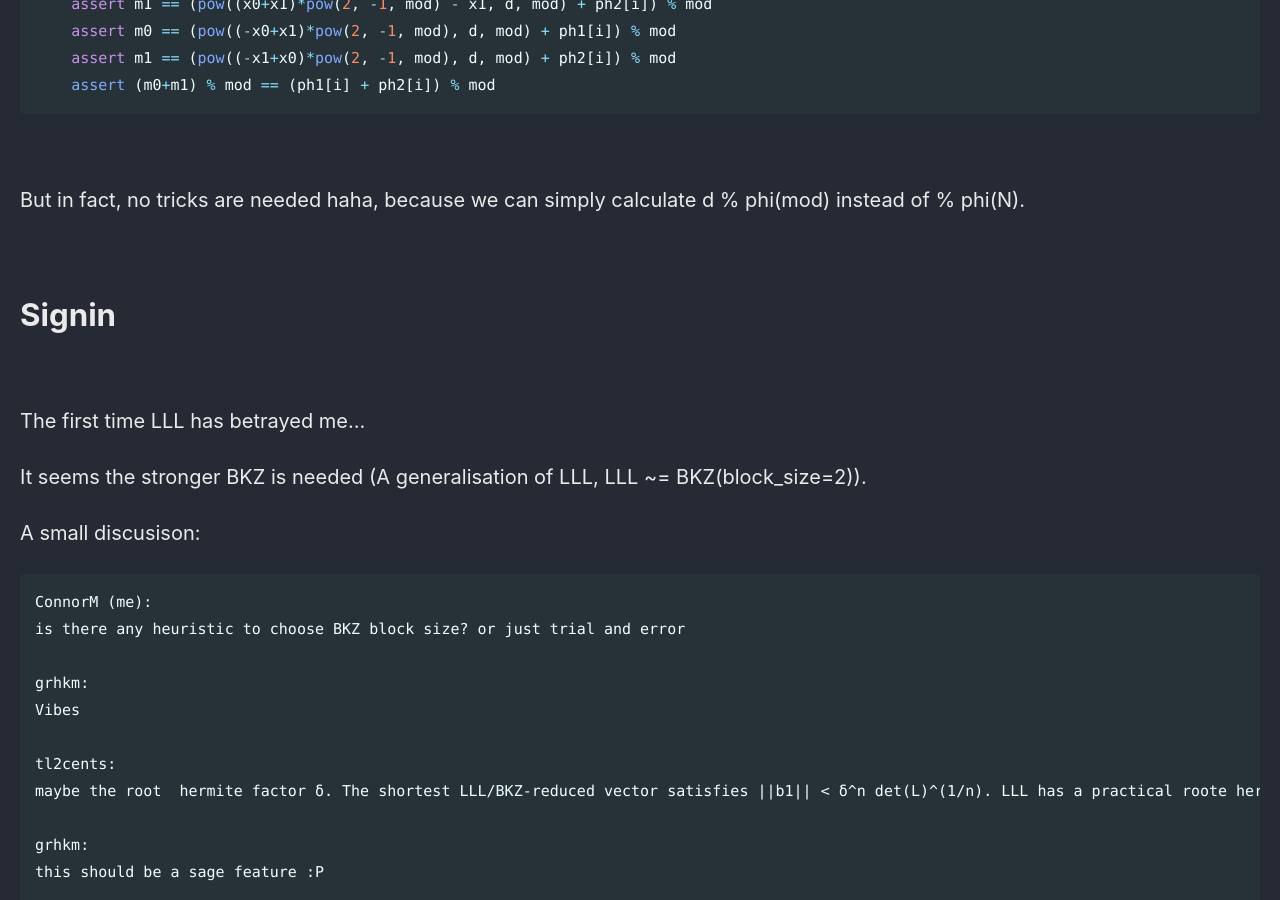
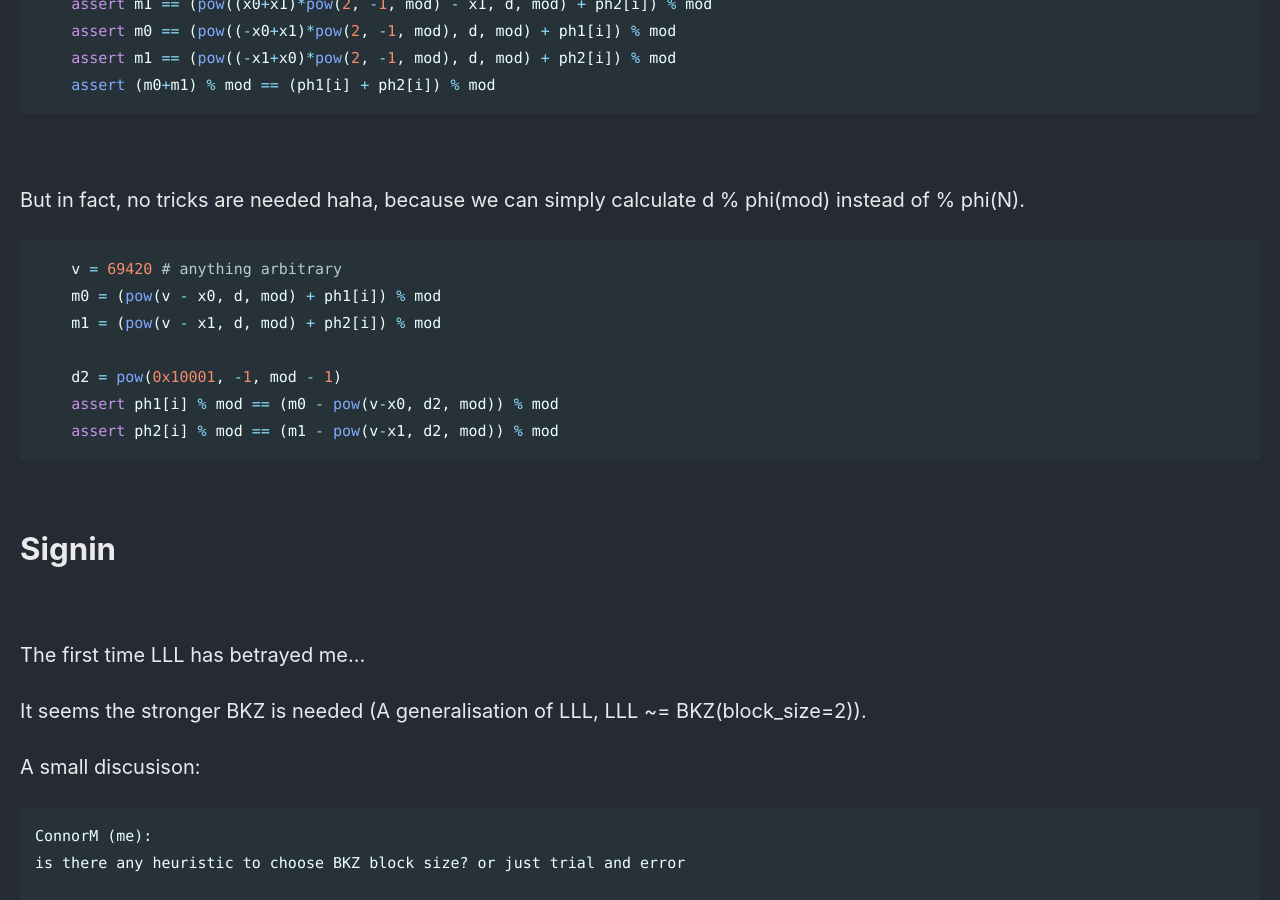
Before and after one commit to Connor-McCartney/Connor-McCartney.github.io, a Jekyll site: the page built from _pages/cryptography/other/0CTF2024.md, in a window 1280 px wide and 900 px high, scrolled down 2182 px. Built offline with Jekyll 4.4.1, drawn with Linux system fonts in a browser that asks for light colours; cached includes are drawn as plain includes.

Commit message:
Update 0CTF2024.md

````diff
--- a/_pages/cryptography/other/0CTF2024.md
+++ b/_pages/cryptography/other/0CTF2024.md
@@ -92,6 +92,15 @@ A neat trick exists, v=(x0+x1)/2 (% mod)
 
 But in fact, no tricks are needed haha, because we can simply calculate d % phi(mod) instead of % phi(N).
 
+```python
+    v = 69420 # anything arbitrary
+    m0 = (pow(v - x0, d, mod) + ph1[i]) % mod
+    m1 = (pow(v - x1, d, mod) + ph2[i]) % mod
+
+    d2 = pow(0x10001, -1, mod - 1)
+    assert ph1[i] % mod == (m0 - pow(v-x0, d2, mod)) % mod
+    assert ph2[i] % mod == (m1 - pow(v-x1, d2, mod)) % mod
+```
 
 <br>
 
````
